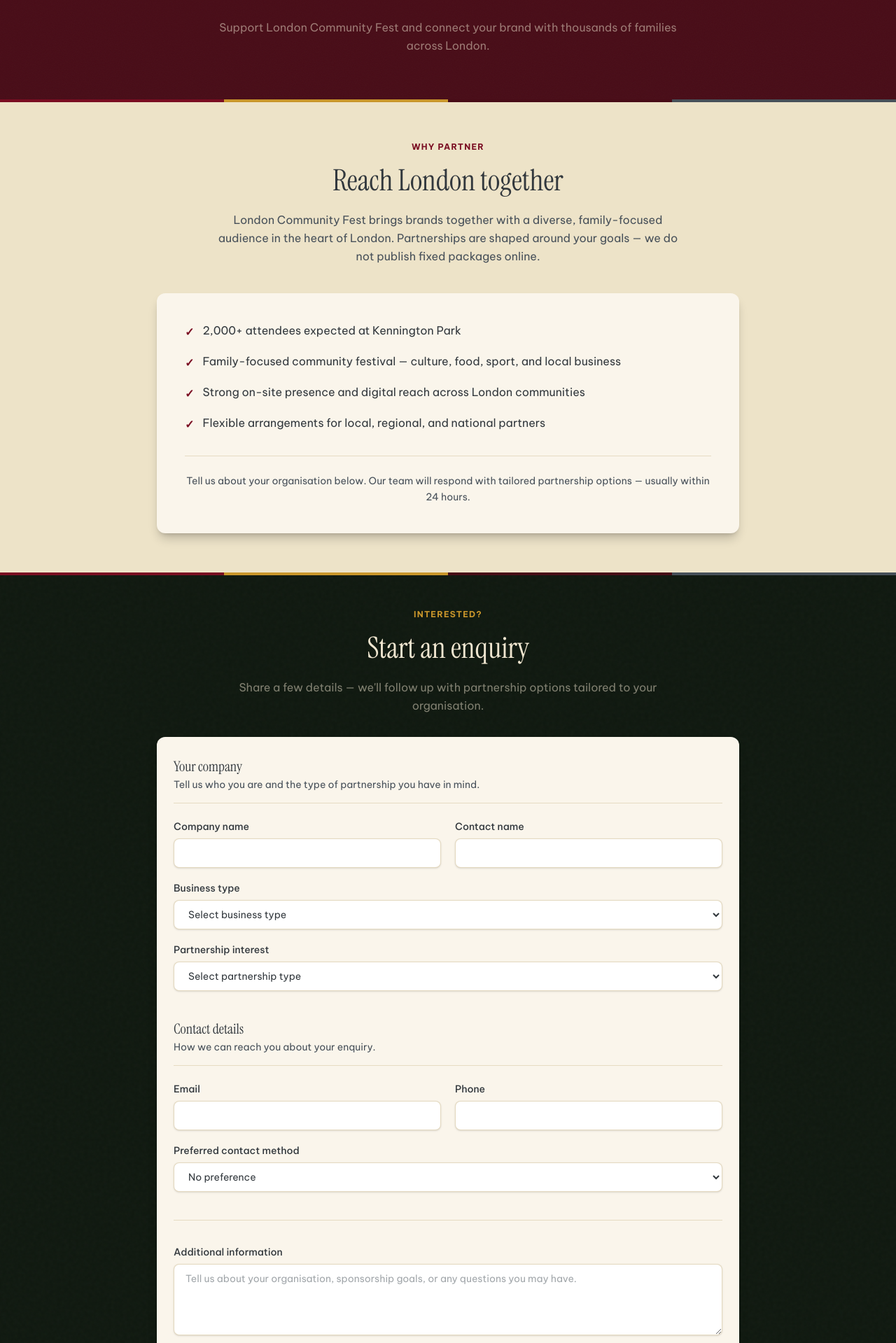
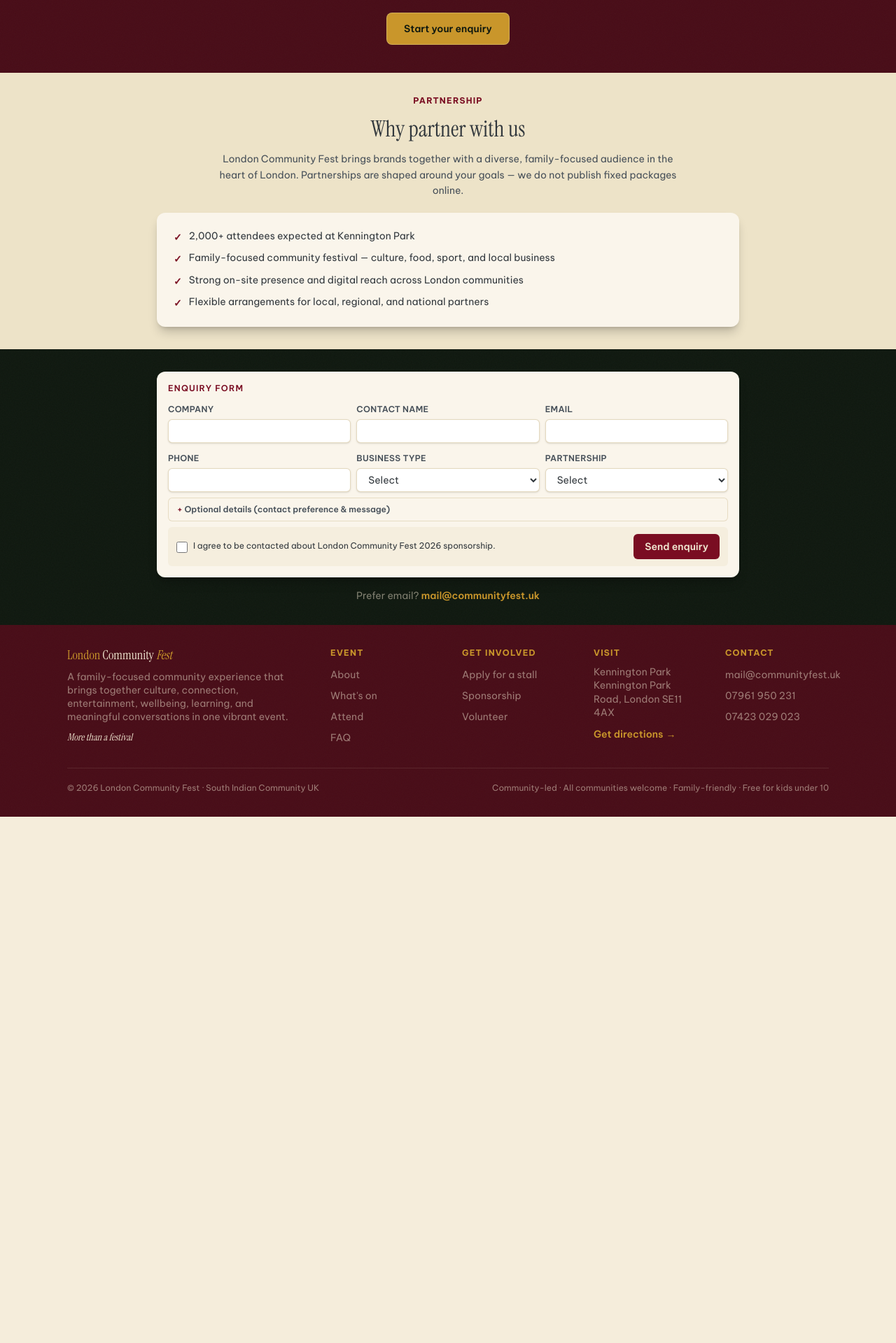
Before and after one commit to Mubeen16/London_community_fest, a Next.js app: page /sponsors in a window 1280 px wide. Shown: the part 241-2160 px from the top of the page at 70% size. After the commit the page ends 1408 px from the top, so only its background shows below. Built offline with nearby package versions, Linux system fonts and the light colour scheme.

Commit message:
Shorten sponsors page and compact the enquiry form.
Reorder to hero, why partner, then enquiry; use a dense multi-column form with optional fields collapsed, and trim section padding and headings.

Co-authored-by: Cursor <cursoragent@cursor.com>

```diff
--- a/app/sponsors/page.tsx
+++ b/app/sponsors/page.tsx
@@ -4,7 +4,6 @@ import { SponsorForm } from "@/components/forms/sponsor-form";
 import { SponsorPartnershipSection } from "@/components/landing/sponsor-partnership-section";
 import { SiteFooter } from "@/components/landing/site-footer";
 import { SiteHeader } from "@/components/landing/site-header";
-import { BrandBar } from "@/components/ui/brand-bar";
 import { Container } from "@/components/ui/container";
 import { PaperCard } from "@/components/ui/paper-card";
 import { SectionHeading } from "@/components/ui/section-heading";
@@ -18,12 +17,17 @@ export const metadata: Metadata = {
     "Enquire about sponsoring London Community Fest 2026. Connect your brand with thousands of families at Kennington Park.",
 };
 
+const headerScrollOffset =
+  "scroll-mt-[calc(3.5rem+env(safe-area-inset-top,0px)+0.75rem)]";
+
 export default function SponsorsPage() {
   return (
     <>
       <SiteHeader />
-      <main className="min-h-screen pt-14">
-        <section className={cn(sectionClasses("hero", "py-16 text-center"))}>
+      <main className="min-h-screen pt-[calc(3.5rem+env(safe-area-inset-top,0px))]">
+        <section
+          className={cn(sectionClasses("hero"), "py-8 text-center sm:py-10")}
+        >
           <Container>
             <Link
               href="/"
@@ -32,41 +36,45 @@ export default function SponsorsPage() {
               ← Back to home
             </Link>
             <SectionHeading
+              compact
               theme="dark"
               align="center"
               label="Sponsorship"
               title="Partner with us"
-              description="Support London Community Fest and connect your brand with thousands of families across London."
-              className="mt-6 mb-0"
+              description="Connect your brand with thousands of families across London."
+              className="mt-3 mb-0"
             />
+            <Link
+              href="#enquiry"
+              className="mt-5 inline-flex min-h-11 items-center justify-center rounded-lg border border-gold-300/70 bg-gold-400 px-6 py-3 text-sm font-semibold text-forest-900 transition-colors hover:bg-gold-300 sm:mt-6"
+            >
+              Start your enquiry
+            </Link>
           </Container>
         </section>
 
-        <BrandBar />
-
         <SponsorPartnershipSection />
 
-        <BrandBar />
-
-        <section className={sectionClasses("sponsors", "py-10 sm:py-12")}>
+        <section
+          id="enquiry"
+          className={cn(
+            sectionClasses("sponsors"),
+            headerScrollOffset,
+            "py-6 sm:py-8",
+          )}
+        >
           <Container size="narrow" className="relative z-10">
-            <SectionHeading
-              theme="dark"
-              align="center"
-              label="Interested?"
-              title="Start an enquiry"
-              description="Share a few details — we'll follow up with partnership options tailored to your organisation."
-              className="mb-8"
-            />
-
             <PaperCard
               torn={false}
-              className="relative overflow-visible rounded-xl px-4 py-5 sm:px-6 sm:py-7"
+              className="relative overflow-visible rounded-xl px-3 py-3 sm:px-4 sm:py-4"
             >
+              <p className="mb-2 font-sans text-xs font-semibold uppercase tracking-widest text-crimson-400">
+                Enquiry form
+              </p>
               <SponsorForm />
             </PaperCard>
 
-            <p className="mt-6 text-center font-sans text-sm text-cream-muted">
+            <p className="mt-4 text-center font-sans text-sm text-cream-muted">
               Prefer email?{" "}
               <Link
                 href={`mailto:${siteConfig.email}?subject=Sponsorship%20enquiry`}
--- a/components/forms/sponsor-form.tsx
+++ b/components/forms/sponsor-form.tsx
@@ -19,16 +19,15 @@ import type { SponsorEnquiryPayload } from "@/types";
 import { useFormSuccessScroll } from "@/hooks/use-form-success-scroll";
 import { Button } from "@/components/ui/button";
 import { FormSuccessFlash } from "@/components/ui/form-success-flash";
-import {
-  FormField,
-  FormFieldGroup,
-  formInputClass,
-} from "@/components/ui/form-field";
+import { FormField, formInputCompactClass } from "@/components/ui/form-field";
 import { cn } from "@/lib/utils";
 
 type FormStatus = "idle" | "loading" | "success" | "error";
 
-const selectClass = cn(formInputClass, "cursor-pointer");
+const inputClass = cn(formInputCompactClass, "py-1.5 text-sm");
+const selectClass = cn(inputClass, "cursor-pointer");
+
+const fieldGridClass = "grid grid-cols-2 gap-2 lg:grid-cols-3";
 
 export function SponsorForm() {
   const [companyName, setCompanyName] = useState("");
@@ -118,21 +117,17 @@ export function SponsorForm() {
   }
 
   return (
-    <div ref={containerRef} className="relative min-h-[20rem]">
+    <div ref={containerRef} className="relative">
       <form
         onSubmit={handleSubmit}
         className={cn(
-          "space-y-10 transition-opacity duration-300",
+          "space-y-2 transition-opacity duration-300",
           isSuccess && "pointer-events-none opacity-25",
         )}
         noValidate
       >
-          <FormFieldGroup
-            title="Your company"
-            description="Tell us who you are and the type of partnership you have in mind."
-          >
-            <div className="grid gap-5 sm:grid-cols-2">
-              <FormField id="sponsor-company" label="Company name">
+        <div className={fieldGridClass}>
+          <FormField id="sponsor-company" label="Company" compact>
             <input
               id="sponsor-company"
               type="text"
@@ -141,10 +136,10 @@ export function SponsorForm() {
               value={companyName}
               disabled={disabled}
               onChange={(e) => setCompanyName(e.target.value)}
-                  className={formInputClass}
+              className={inputClass}
             />
           </FormField>
-              <FormField id="sponsor-contact" label="Contact name">
+          <FormField id="sponsor-contact" label="Contact name" compact>
             <input
               id="sponsor-contact"
               type="text"
@@ -153,12 +148,34 @@ export function SponsorForm() {
               value={contactName}
               disabled={disabled}
               onChange={(e) => setContactName(e.target.value)}
-                  className={formInputClass}
+              className={inputClass}
             />
           </FormField>
-            </div>
-
-            <FormField id="sponsor-business-type" label="Business type">
+          <FormField id="sponsor-email" label="Email" compact>
+            <input
+              id="sponsor-email"
+              type="email"
+              required
+              autoComplete="email"
+              value={email}
+              disabled={disabled}
+              onChange={(e) => setEmail(e.target.value)}
+              className={inputClass}
+            />
+          </FormField>
+          <FormField id="sponsor-phone" label="Phone" compact>
+            <input
+              id="sponsor-phone"
+              type="tel"
+              required
+              autoComplete="tel"
+              value={phone}
+              disabled={disabled}
+              onChange={(e) => setPhone(e.target.value)}
+              className={inputClass}
+            />
+          </FormField>
+          <FormField id="sponsor-business-type" label="Business type" compact>
             <select
               id="sponsor-business-type"
               required
@@ -168,7 +185,7 @@ export function SponsorForm() {
               className={selectClass}
             >
               <option value="" disabled>
-                  Select business type
+                Select
               </option>
               {sponsorBusinessTypes.map((type) => (
                 <option key={type.value} value={type.value}>
@@ -177,8 +194,7 @@ export function SponsorForm() {
               ))}
             </select>
           </FormField>
-
-            <FormField id="sponsor-tier" label="Partnership interest">
+          <FormField id="sponsor-tier" label="Partnership" compact>
             <select
               id="sponsor-tier"
               required
@@ -188,7 +204,7 @@ export function SponsorForm() {
               className={selectClass}
             >
               <option value="" disabled>
-                  Select partnership type
+                Select
               </option>
               {sponsorTierOptions.map((tier) => (
                 <option key={tier.value} value={tier.value}>
@@ -197,40 +213,16 @@ export function SponsorForm() {
               ))}
             </select>
           </FormField>
-          </FormFieldGroup>
-
-          <FormFieldGroup
-            title="Contact details"
-            description="How we can reach you about your enquiry."
-          >
-            <div className="grid gap-5 sm:grid-cols-2">
-              <FormField id="sponsor-email" label="Email">
-                <input
-                  id="sponsor-email"
-                  type="email"
-                  required
-                  autoComplete="email"
-                  value={email}
-                  disabled={disabled}
-                  onChange={(e) => setEmail(e.target.value)}
-                  className={formInputClass}
-                />
-              </FormField>
-              <FormField id="sponsor-phone" label="Phone">
-                <input
-                  id="sponsor-phone"
-                  type="tel"
-                  required
-                  autoComplete="tel"
-                  value={phone}
-                  disabled={disabled}
-                  onChange={(e) => setPhone(e.target.value)}
-                  className={formInputClass}
-                />
-              </FormField>
         </div>
 
-            <FormField id="sponsor-preferred-contact" label="Preferred contact method">
+        <details className="group rounded-md border border-paper-300/80 bg-paper-50/60">
+          <summary className="cursor-pointer list-none px-3 py-2 font-sans text-xs font-semibold text-ink-muted marker:content-none [&::-webkit-details-marker]:hidden">
+            <span className="text-crimson-400 group-open:hidden">+ </span>
+            <span className="hidden text-crimson-400 group-open:inline">− </span>
+            Optional details (contact preference &amp; message)
+          </summary>
+          <div className={cn(fieldGridClass, "border-t border-paper-300/70 p-3 pt-2")}>
+            <FormField id="sponsor-preferred-contact" label="Preferred contact" compact>
               <select
                 id="sponsor-preferred-contact"
                 value={preferredContact}
@@ -248,25 +240,36 @@ export function SponsorForm() {
                 ))}
               </select>
             </FormField>
-          </FormFieldGroup>
-
             <FormField
               id="sponsor-message"
-            label="Additional information"
-            className="border-t border-paper-300/80 pt-8"
+              label="Message"
+              compact
+              className="col-span-2 lg:col-span-2"
             >
-            <textarea
+              <input
                 id="sponsor-message"
-              rows={4}
+                type="text"
                 value={message}
                 disabled={disabled}
-              placeholder="Tell us about your organisation, sponsorship goals, or any questions you may have."
+                placeholder="Goals or questions…"
                 onChange={(e) => setMessage(e.target.value)}
-              className={cn(formInputClass, "min-h-[6rem] resize-y")}
+                className={inputClass}
               />
             </FormField>
+          </div>
+        </details>
 
-          <label className="flex cursor-pointer items-start gap-3 rounded-lg border border-paper-300/90 bg-paper-50 px-4 py-3.5">
+        {status === "error" && (
+          <p
+            className="rounded-md bg-crimson-50 px-3 py-1.5 font-sans text-xs text-crimson-500 sm:text-sm"
+            role="alert"
+          >
+            {errorMessage}
+          </p>
+        )}
+
+        <div className="flex flex-col gap-2 rounded-md bg-paper-300/25 px-3 py-2.5 sm:flex-row sm:items-center sm:justify-between">
+          <label className="flex cursor-pointer items-start gap-2 sm:max-w-[70%]">
             <input
               id="sponsor-consent"
               type="checkbox"
@@ -274,29 +277,18 @@ export function SponsorForm() {
               checked={consent}
               disabled={disabled}
               onChange={(e) => setConsent(e.target.checked)}
-              className="mt-0.5 size-4 shrink-0 rounded border-paper-300 text-crimson-400 focus:ring-crimson-400/30"
+              className="mt-0.5 size-3.5 shrink-0 rounded border-paper-300 text-crimson-400 focus:ring-crimson-400/30 sm:size-4"
             />
-            <span className="font-sans text-sm leading-snug text-ink">
-              I agree to be contacted regarding sponsorship opportunities for London Community
-              Fest 2026.
+            <span className="font-sans text-[11px] leading-snug text-ink sm:text-xs">
+              I agree to be contacted about London Community Fest 2026 sponsorship.
             </span>
           </label>
-
-          {status === "error" && (
-            <p
-              className="rounded-lg bg-crimson-50 px-4 py-3 font-sans text-sm text-crimson-500"
-              role="alert"
-            >
-              {errorMessage}
-            </p>
-          )}
-
-          <div className="border-t border-paper-300/80 pt-6">
           <Button
             type="submit"
             variant="primary"
             disabled={disabled}
-              className="w-full sm:w-auto"
+            size="sm"
+            className="w-full shrink-0 sm:w-auto"
           >
             {status === "loading" ? "Sending…" : "Send enquiry"}
           </Button>
--- a/components/landing/sponsor-partnership-section.tsx
+++ b/components/landing/sponsor-partnership-section.tsx
@@ -1,7 +1,6 @@
 import {
   sponsorPartnershipHighlights,
   sponsorPartnershipIntro,
-  sponsorPartnershipNote,
 } from "@/data/sponsor-partnership";
 import { sectionClasses, sectionHeadingTheme } from "@/lib/section-theme";
 import { Container } from "@/components/ui/container";
@@ -10,22 +9,24 @@ import { SectionHeading } from "@/components/ui/section-heading";
 
 export function SponsorPartnershipSection() {
   return (
-    <section className={sectionClasses("vendors", "py-12 sm:py-14")}>
+    <section className={sectionClasses("vendors", "py-6 sm:py-8")}>
       <Container size="narrow" className="relative z-10">
         <SectionHeading
+          compact
           theme={sectionHeadingTheme("vendors")}
           align="center"
-          label="Why partner"
-          title="Reach London together"
+          label="Partnership"
+          title="Why partner with us"
           description={sponsorPartnershipIntro}
+          className="mb-5"
         />
 
-        <PaperCard torn={false} className="mt-8 rounded-xl px-6 py-8 sm:px-10 sm:py-10">
-          <ul className="space-y-4">
+        <PaperCard torn={false} className="rounded-xl px-5 py-5 sm:px-6 sm:py-6">
+          <ul className="space-y-2.5">
             {sponsorPartnershipHighlights.map((item) => (
               <li
                 key={item}
-                className="flex gap-3 font-sans text-sm leading-relaxed text-ink sm:text-base"
+                className="flex gap-2.5 font-sans text-sm leading-snug text-ink"
               >
                 <span
                   className="mt-0.5 shrink-0 font-bold text-crimson-400"
@@ -37,9 +38,6 @@ export function SponsorPartnershipSection() {
               </li>
             ))}
           </ul>
-          <p className="mt-8 border-t border-paper-300/80 pt-6 text-center font-sans text-sm leading-relaxed text-ink-muted">
-            {sponsorPartnershipNote}
-          </p>
         </PaperCard>
       </Container>
     </section>
--- a/data/sponsor-partnership.ts
+++ b/data/sponsor-partnership.ts
@@ -4,7 +4,7 @@ export const sponsorPartnershipIntro =
   "London Community Fest brings brands together with a diverse, family-focused audience in the heart of London. Partnerships are shaped around your goals — we do not publish fixed packages online." as const;
 
 export const sponsorPartnershipNote =
-  "Tell us about your organisation below. Our team will respond with tailored partnership options — usually within 24 hours." as const;
+  "Our team will respond with tailored partnership options — usually within 24 hours." as const;
 
 export const sponsorPartnershipHighlights = [
   `${eventConfig.expectedAttendance} attendees expected at ${eventConfig.venue.name}`,
```
Lines whose indentation alone changed are shown as unchanged.
